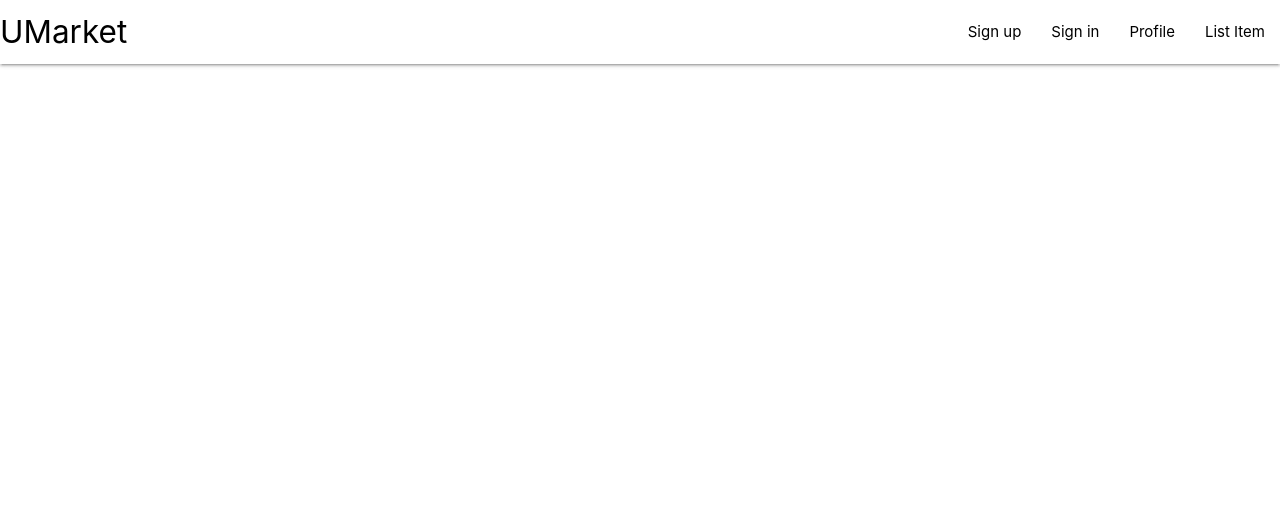
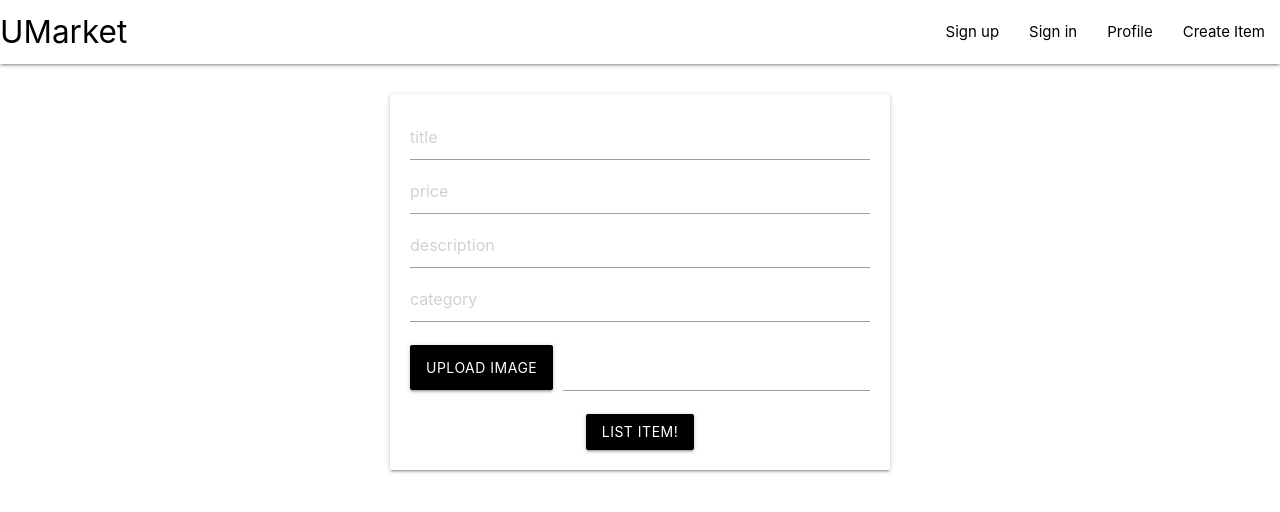
Before and after one commit to NickZuidema/MERNWithProfiles, a React (Create React App) app in the folder client/: page /createitem in a window 1280 px wide. Shown: the top 512 px of the page. Built offline with nearby package versions, Linux system fonts and the light colour scheme.

Commit message:
Connected backend and fronted functionality for users to list items

```diff
--- a/client/src/App.js
+++ b/client/src/App.js
@@ -21,7 +21,7 @@ function App() {
         {/*Requires /src/screens/Login.js*/}
         <Route exact path="/profile" element={<Profile />} />
         {/*Requires /src/screens/Profile.js*/}
-        <Route exact path="/listitem" element={<ListItem />} />
+        <Route exact path="/createitem" element={<ListItem />} />
         {/*Requires /src/screens/ListItem.js*/}
       </Routes>
     </BrowserRouter>
--- a/client/src/components/Navbar.js
+++ b/client/src/components/Navbar.js
@@ -26,8 +26,8 @@ const NavBar = () => {
             </Link>
           </li>
           <li>
-            <Link to="/listitem" style={{ color: "black" }}>
-              List Item
+            <Link to="/createitem" style={{ color: "black" }}>
+              Create Item
             </Link>
           </li>
         </ul>
--- a/client/src/components/screens/ListItem.js
+++ b/client/src/components/screens/ListItem.js
@@ -1,6 +1,65 @@
-import React from "react";
+import React, { useState, useEffect } from "react";
+import { useNavigate } from "react-router-dom";
+import M from "materialize-css";
 
 const ListItem = () => {
+  const navigate = useNavigate();
+  const [title, SetTitle] = useState("");
+  const [price, SetPrice] = useState("");
+  const [description, SetDescription] = useState("");
+  const [category, SetCategory] = useState("");
+  const [image, SetImage] = useState("");
+  const [imageUrl, SetImageUrl] = useState("");
+  useEffect(() => {
+    if (imageUrl) {
+      fetch("/createitem", {
+        method: "post",
+        headers: {
+          "Content-Type": "application/json",
+          Authorization:
+            "Bearer " + localStorage.getItem("jwt").replace(/["]+/g, ""),
+        },
+        body: JSON.stringify({
+          title,
+          price,
+          description,
+          category,
+          image: imageUrl,
+        }),
+      })
+        .then((res) => res.json())
+        .then((data) => {
+          if (data.error) {
+            M.toast({ html: data.error, classes: "#c62828 red darken-3" }); //Toast for not filling in all the fields
+          } else {
+            M.toast({ html: "Item Listed successfully!" });
+            navigate("/");
+          }
+        })
+        .catch((err) => {
+          console.log(err);
+        });
+    }
+  }, [imageUrl]);
+
+  const itemDetails = () => {
+    const data = new FormData();
+    data.append("file", image);
+    data.append("upload_preset", "MERN-images");
+    data.append("cloud_name", "didsnj3aq");
+    fetch("https://api.cloudinary.com/v1_1/didsnj3aq/image/upload", {
+      method: "post",
+      body: data,
+    })
+      .then((res) => res.json())
+      .then((data) => {
+        SetImageUrl(data.url);
+      })
+      .catch((err) => {
+        console.log(err);
+      });
+  };
+
   return (
     <div
       className="card input-field"
@@ -11,22 +70,47 @@ const ListItem = () => {
         textAlign: "center",
       }}
     >
-      <input type="text" placeholder="title" />
-      <input type="text" placeholder="price" />
-      <input type="text" placeholder="description" />
-      <input type="text" placeholder="category" />
+      <input
+        type="text"
+        placeholder="title"
+        value={title}
+        onChange={(e) => SetTitle(e.target.value)}
+      />
+      <input
+        type="text"
+        placeholder="price"
+        value={price}
+        onChange={(e) => SetPrice(e.target.value)}
+      />
+      <input
+        type="text"
+        placeholder="description"
+        value={description}
+        onChange={(e) => SetDescription(e.target.value)}
+      />
+      <input
+        type="text"
+        placeholder="category"
+        value={category}
+        onChange={(e) => SetCategory(e.target.value)}
+      />
       <div className="file-field input-field">
         <div className="file-field input-field">
           <div className="btn waves-effect waves-light black">
             <span>Upload Image</span>
-            <input type="file" />
+            <input type="file" onChange={(e) => SetImage(e.target.files[0])} />
           </div>
           <div className="file-path-wrapper">
             <input className="file-path validate" type="text" />
           </div>
         </div>
       </div>
-      <button className="btn waves-effect waves-light black">List Item!</button>
+      <button
+        className="btn waves-effect waves-light black"
+        onClick={() => itemDetails()}
+      >
+        List Item!
+      </button>
     </div>
   );
 };
--- a/client/src/components/screens/Signin.js
+++ b/client/src/components/screens/Signin.js
@@ -35,6 +35,8 @@ const Signin = () => {
         if (data.error) {
           M.toast({ html: data.error, classes: "#c62828 red darken-3" }); //Toast for not filling in all the fields
         } else {
+          localStorage.setItem("jwt", JSON.stringify(data.token));
+          localStorage.setItem("user", JSON.stringify(data.user));
           M.toast({ html: "Signed in successfully!" });
           navigate("/");
         }
```
Also changed, not shown: 2 other files (tests, documents, lock files or other folders).
